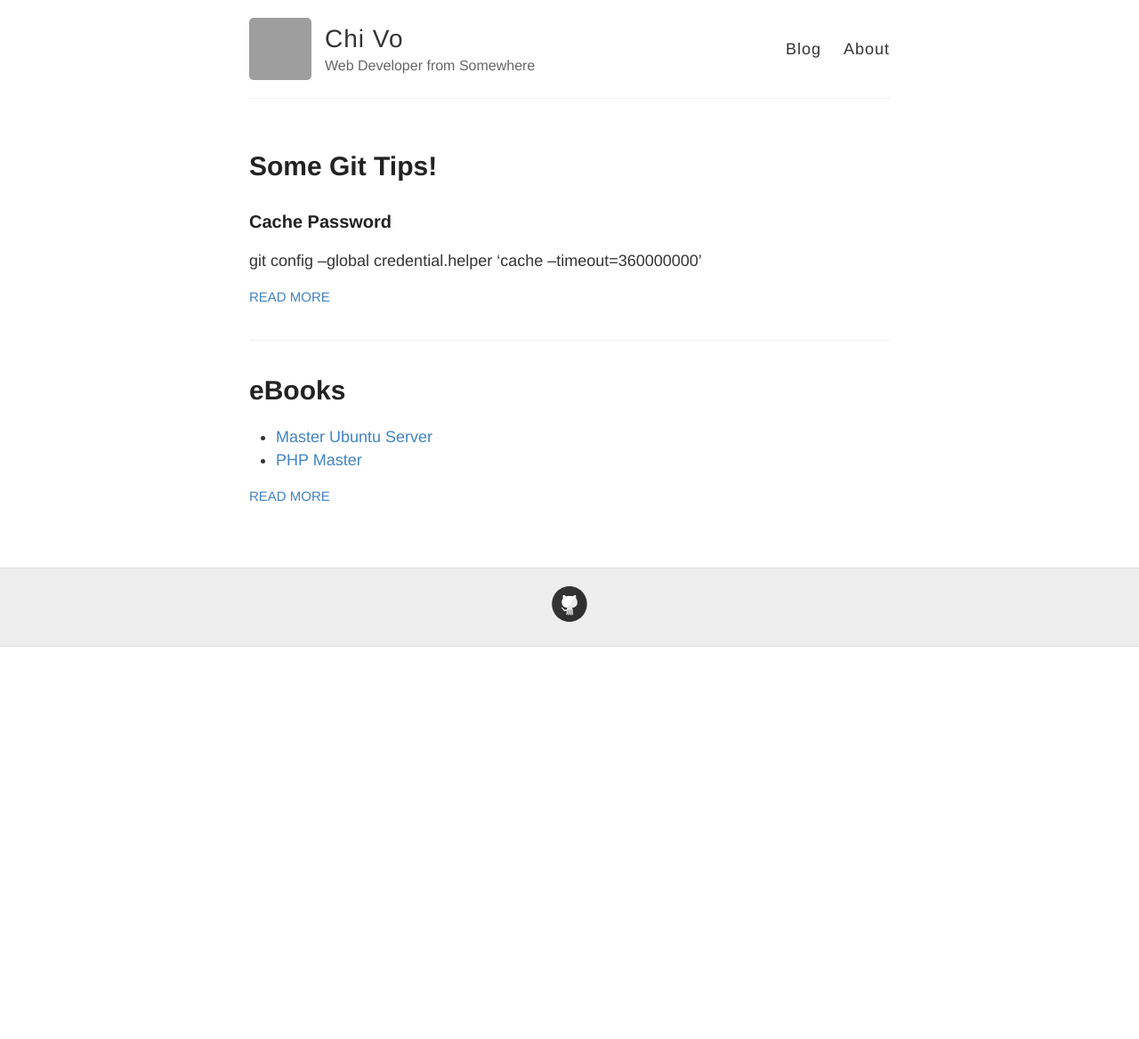
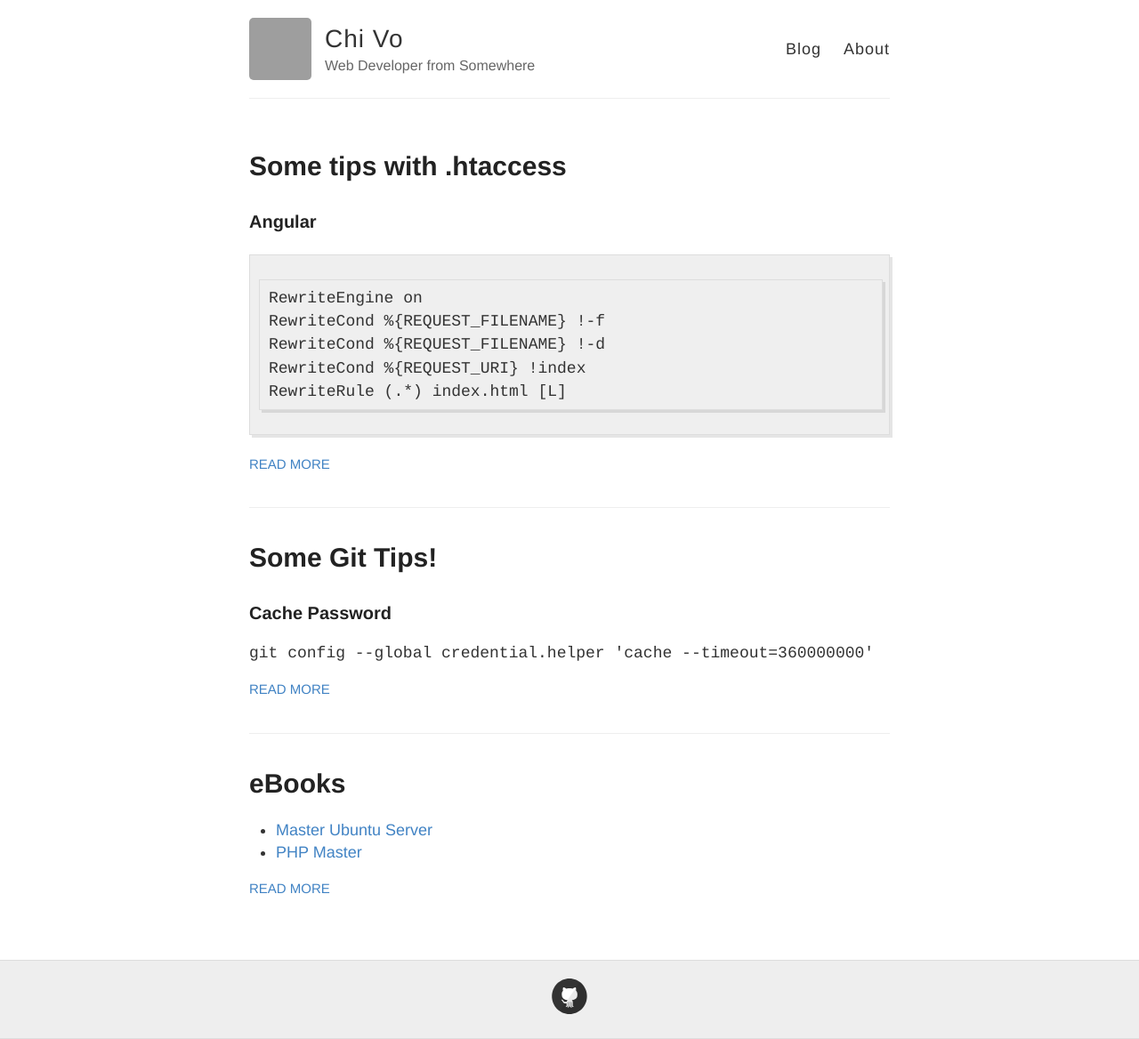
Before and after one commit to chivo912/chivo912.github.io, a Jekyll site: the page built from index.html, in a window 1280 px wide. Shown: the whole page at 89% size. Built offline with Jekyll 4.4.1, drawn with Linux system fonts in a browser that asks for light colours; before the commit the page ends 900 px from its top, so only the background shows below that; grey boxes are pictures that could not be loaded.

Commit message:
htaccess

````diff
--- /dev/null
+++ b/_posts/2021-3-25-htaccess.md
@@ -0,0 +1,13 @@
+---
+layout: post
+title: Some tips with .htaccess
+---
+
+### Angular
+```
+RewriteEngine on
+RewriteCond %{REQUEST_FILENAME} !-f
+RewriteCond %{REQUEST_FILENAME} !-d
+RewriteCond %{REQUEST_URI} !index
+RewriteRule (.*) index.html [L]
+```
````
Also changed, not shown: _posts/2021-3-17-git-tips.md (+3 -3 lines).
